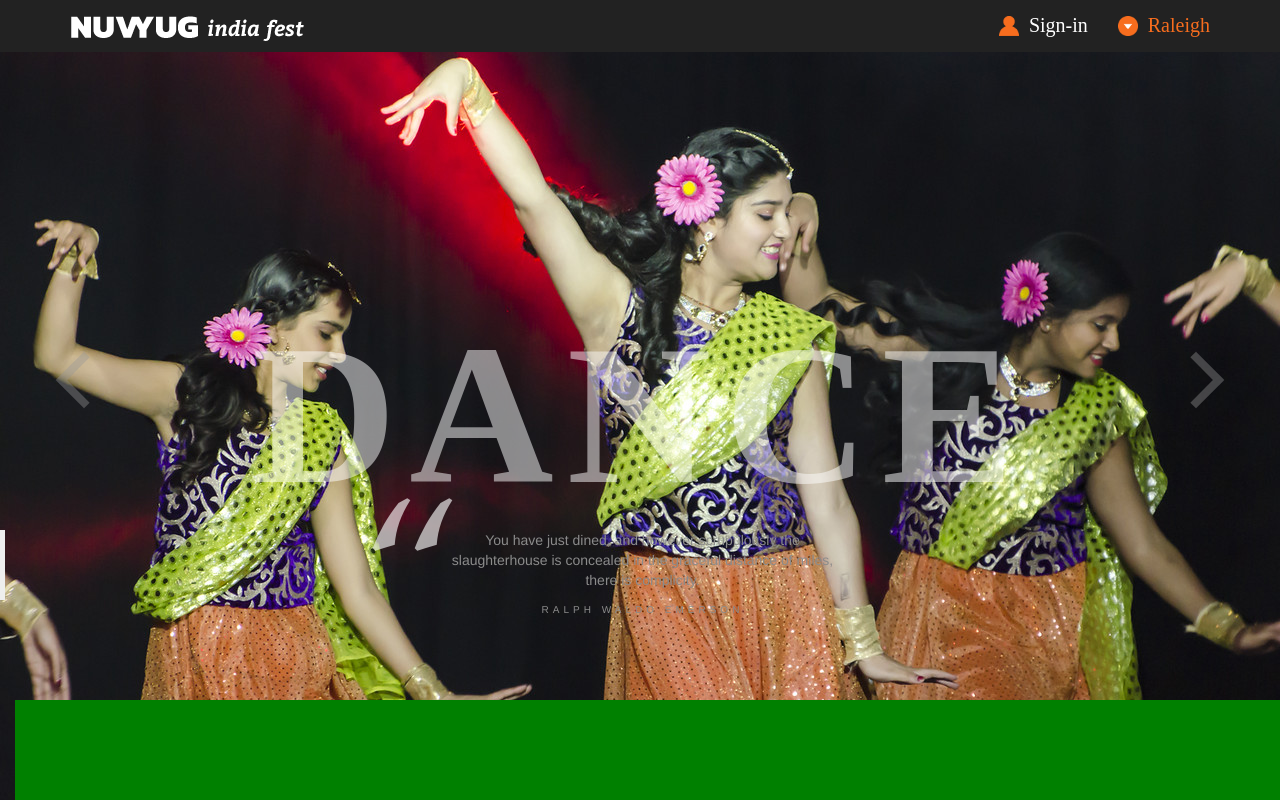
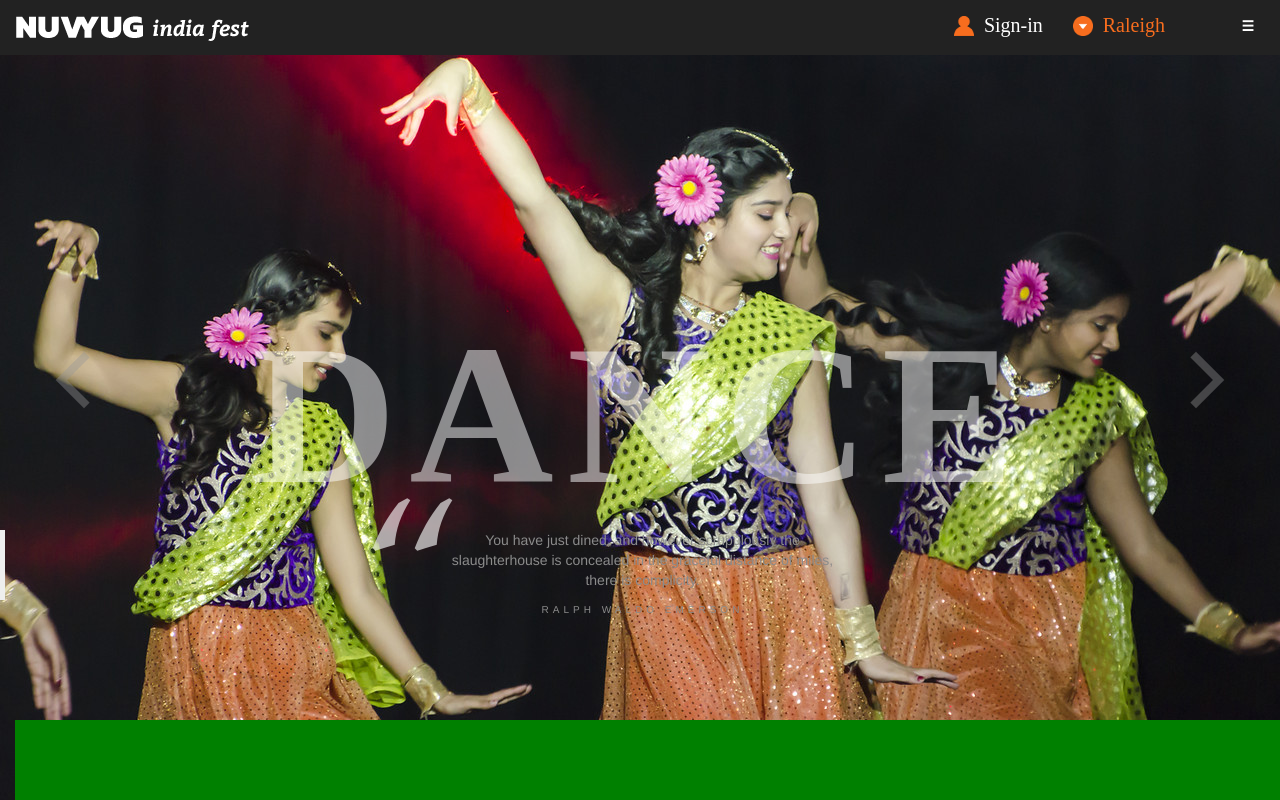
Before and after one commit to kristiwalker/nuvyug, a PHP site: page / in a window 1280 px wide. Run offline with PHP 8.4, Linux system fonts and the light colour scheme; some libraries are stand-ins or nearby versions.

Commit message:
almost finished nav

```diff
--- a/css/style.css
+++ b/css/style.css
@@ -18,6 +18,10 @@ h3{
 .navbar-default{
 	background-color: #222;
 	border-color: #222;
+}
+
+.navbar-fixed-top{
+	max-height: 55px;
 }
 
 .navbar-default .navbar-nav>li>a{
@@ -57,8 +61,81 @@ h3{
 	float: right;
 }
 
+/*Nav hamburger*/
+*{ padding: 0; margin: 0;
+}
+
+a{
+	text-decoration: none;
+	color: #00A5CC;
+}
+
+li{
+	list-style-type:
+	none;
+}
+
+#brand {
+	float: left;
+	line-height: 50px;
+	color: #E5DAC0;
+	font-size: 25px;
+	font-weight: bolder;
+   margin: 0 0 0 6px;
+}
+nav { width: 100%; text-align: center; }
+nav a {
+	display: block;
+	padding: 15px 20px;
+	color: #F0EADC;
+}
+nav a:hover {
+	 background: #E5DAC0;
+	 color: #FFF;
+	 text-decoration: none;
+}
+nav li:last-child a { border-bottom: none; }
+
+/*-----------------------------------------*/
+
+.hamburger{
+	max-width: 100px;
+}
+
+.menu {
+	overflow: visible;
+	min-width: 150px;
+	float: right;
+	height: 100%;
+	padding: 10px 0;
+	position: relative;
+	background: #138808;
+	right: -240px;
+	font-family: "kanit";
+	font-weight: 400;
+	font-size: 18px;
+	transition: all .3s ease-in-out;
+	-webkit-transition: all .3s ease-in-out;
+	-moz-transition: all .3s ease-in-out;
+	-ms-transition: all .3s ease-in-out;
+	-o-transition: all .3s ease-in-out;
+
+}
+.menu-icon {
+	padding: 10px 20px;
+	color: #fff;
+	cursor: pointer;
+	float: right;
+	margin: 6px 6px 9px 0;
+	border-radius: 5px;
+}
+#menuToggle { display: none; }
+
+#menuToggle:checked ~ .menu { position: relative; right: 0; }
+
+
 .green-bar{
-	min-height: 100px;
+	min-height: 10%;
 	min-width: 1024px;
 
 	/* Set up proportionate scaling */
--- a/index.html
+++ b/index.html
@@ -48,7 +48,7 @@
 
         <!-- Nav -->
         <nav class="navbar navbar-default navbar-fixed-top">
-          <div class="container">
+          <div class="container-fluid">
             <div class="navbar-header">
               <button type="button" class="navbar-toggle collapsed" data-toggle="collapse" data-target="#navbar" aria-expanded="false" aria-controls="navbar">
                 <span class="sr-only">Toggle navigation</span>
@@ -62,10 +62,29 @@
               <ul class="nav navbar-nav navbar-right">
                 <li><a href="#"><img class="sign-in-icon" src="images/sign-in-icon.png" />Sign-in</a></li>
                 <li><a href="#"><img class="location-btn" src="images/location-btn.png" /><span style="color: #F76D1E">Raleigh</span></a></li>
+                <li class="hamburger">
+                  <input type="checkbox" id="menuToggle">
+                  <label for="menuToggle" class="menu-icon">&#9776;</label>
+                  <nav class="menu">
+                  	<ul>
+                      	<li><a href="#">Home</a></li>
+                          <li><a href="#">Event</a></li>
+                          <li><a href="#">Contact</a></li>
+                          <li><a href="#">Performers</a></li>
+                          <li><a href="#">Partners</a></li>
+                          <li><a href="#">Sponsor</a></li>
+                          <li><a href="#">Vendors</a></li>
+                          <li><a href="#">Volunteer</a></li>
+                          <li><a href="#">About Us</a></li>
+                      </ul>
+                  </nav>
+                </ul>
               </ul>
             </div><!--/.nav-collapse -->
           </div>
         </nav>
+
+
 
 
 
@@ -152,89 +171,7 @@
 		<script type="text/javascript" src="http://ajax.googleapis.com/ajax/libs/jquery/1.8.2/jquery.min.js"></script>
 		<script type="text/javascript" src="js/jquery.ba-cond.min.js"></script>
 		<script type="text/javascript" src="js/jquery.slitslider.js"></script>
-		<script type="text/javascript">
-			$(function() {
-
-				var Page = (function() {
-
-					var $navArrows = $( '#nav-arrows' ),
-						$nav = $( '#nav-dots > span' ),
-						slitslider = $( '#slider' ).slitslider( {
-							onBeforeChange : function( slide, pos ) {
-
-								$nav.removeClass( 'nav-dot-current' );
-								$nav.eq( pos ).addClass( 'nav-dot-current' );
-
-							}
-						} ),
-
-						init = function() {
-
-							initEvents();
-
-						},
-						initEvents = function() {
-
-							// add navigation events
-							$navArrows.children( ':last' ).on( 'click', function() {
-
-								slitslider.next();
-								return false;
-
-							} );
-
-							$navArrows.children( ':first' ).on( 'click', function() {
-
-								slitslider.previous();
-								return false;
-
-							} );
-
-							$nav.each( function( i ) {
-
-								$( this ).on( 'click', function( event ) {
-
-									var $dot = $( this );
-
-									if( !slitslider.isActive() ) {
-
-										$nav.removeClass( 'nav-dot-current' );
-										$dot.addClass( 'nav-dot-current' );
-
-									}
-
-									slitslider.jump( i + 1 );
-									return false;
-
-								} );
-
-							} );
-
-						};
-
-						return { init : init };
-
-				})();
-
-				Page.init();
-
-				/**
-				 * Notes:
-				 *
-				 * example how to add items:
-				 */
-
-				/*
-
-				var $items  = $('<div class="sl-slide sl-slide-color-2" data-orientation="horizontal" data-slice1-rotation="-5" data-slice2-rotation="10" data-slice1-scale="2" data-slice2-scale="1"><div class="sl-slide-inner bg-1"><div class="sl-deco" data-icon="t"></div><h2>some text</h2><blockquote><p>bla bla</p><cite>Margi Clarke</cite></blockquote></div></div>');
-
-				// call the plugin's add method
-				ss.add($items);
-
-				*/
-
-			});
-		</script>
+    <script type="text/javascript" src="js/script.js"></script>
 
     <!-- Include all compiled plugins (below), or include individual files as needed -->
     <!-- Latest compiled and minified JavaScript -->
```
Also changed, not shown: js/script.js (added, +81 -0 lines). Lines whose indentation alone changed are shown as unchanged.
